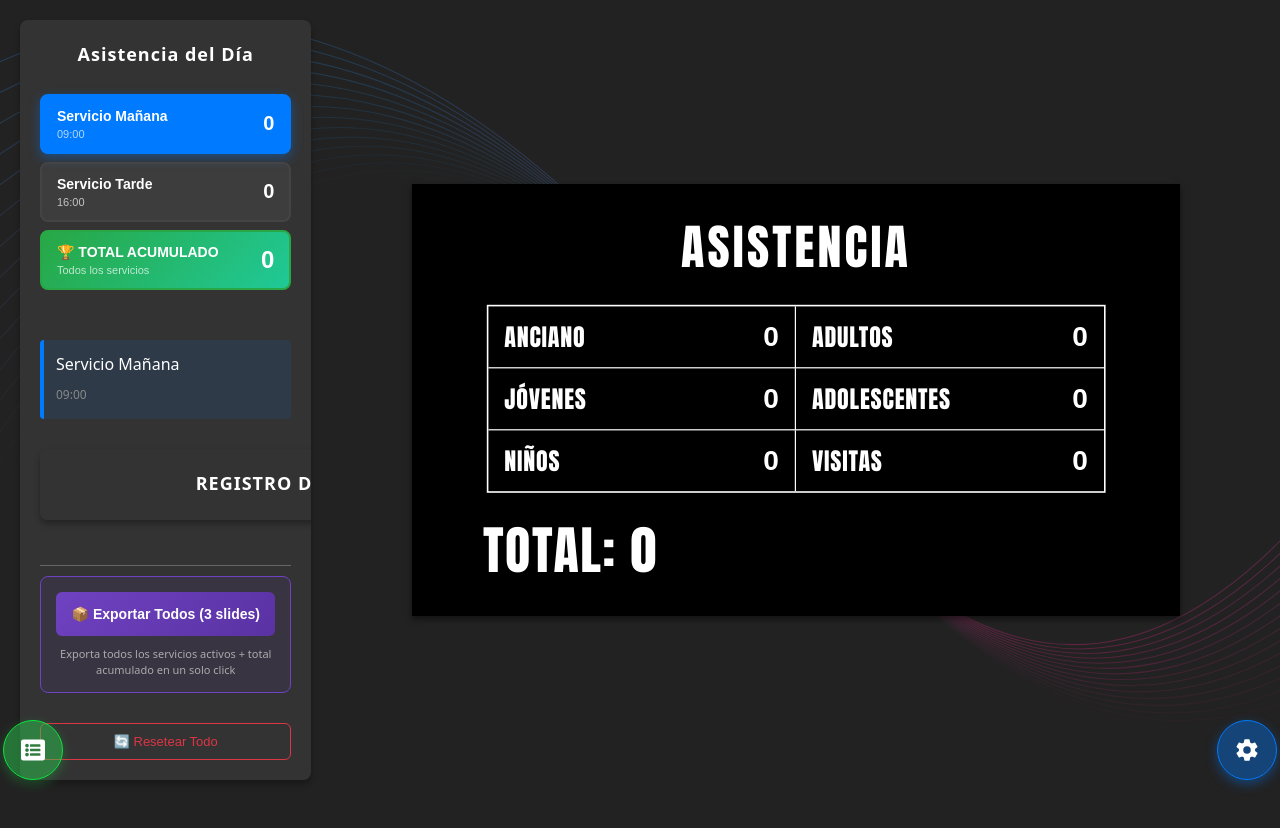
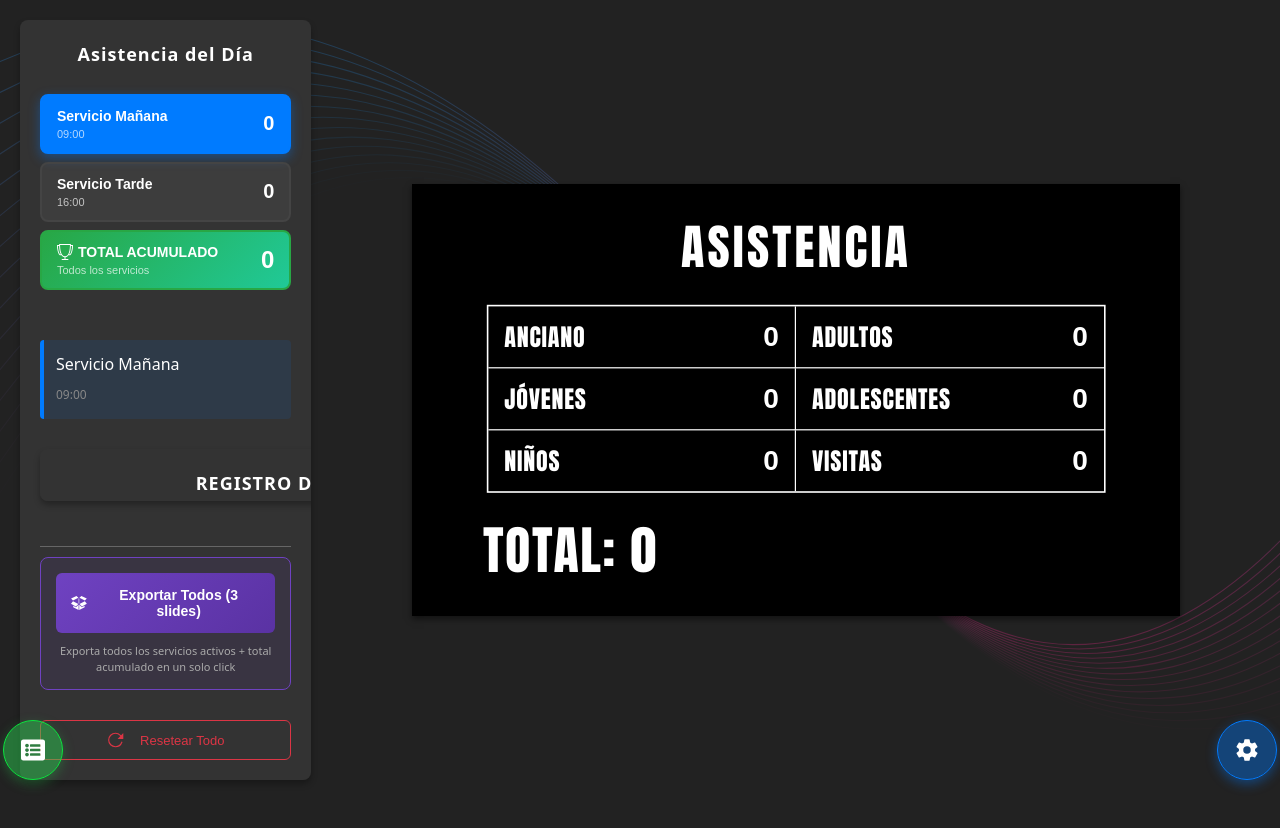
Before and after one commit to jhersara/asipuc, a React (Vite) app in the folder src/renderer/: page / in a window 1280 px wide. Shown: the top 828 px of the page. Built offline with nearby package versions, Linux system fonts and the light colour scheme.

Commit message:
Feat: Implementacion de mejoras en la ui del reguistro de cultos

```diff
--- a/src/renderer/src/App.css
+++ b/src/renderer/src/App.css
@@ -97,15 +97,14 @@ body {
   display: flex;
   flex-direction: column;
   gap: 12px;
-  width: 200px;
 }
 
 .input-group {
   display: flex;
-  justify-content: space-between;
+  justify-content: space-around;
   align-items: center;
+  align-content: space-between;
   gap: 10px;
-  width: 200px;
 }
 
 .input-group label {
--- a/src/renderer/src/App.jsx
+++ b/src/renderer/src/App.jsx
@@ -16,10 +16,10 @@ import { ServiceTabs } from './features/multi-service/components/ServiceTabs';
 import { ServiceManager } from './features/multi-service/components/ServiceManager';
 import { BatchExport } from './features/multi-service/components/BatchExport';
 import { DEFAULT_RESOLUTION } from './core/config/constants';
-import { FaConciergeBell, FaListAlt } from "react-icons/fa";
+import { FaChalkboard, FaChartBar, FaConciergeBell, FaListAlt } from "react-icons/fa";
 import './App.css';
 import './features/multi-service/components/MultiService.css';
-import { IoSettings, IoSettingsSharp } from 'react-icons/io5';
+import { IoReloadSharp, IoSettings, IoSettingsSharp } from 'react-icons/io5';
 
 const AppContent = () => {
   const { theme } = useTheme();
@@ -147,7 +147,7 @@ const AppContent = () => {
           // Vista del total acumulado (solo lectura)
           <div className="accumulated-view">
             <div className="accumulated-notice">
-              📊 Este es el total acumulado de todos los servicios activos
+              <FaChartBar className='icon'/> Este es el total acumulado de todos los servicios activos
             </div>
 
             <div className="inputs-container">
@@ -205,7 +205,7 @@ const AppContent = () => {
               }
             }}
           >
-            🔄 Resetear Todo
+            <IoReloadSharp className='icon'/> Resetear Todo
           </button>
         </div>
       </div>
--- a/src/renderer/src/features/multi-service/components/BatchExport.jsx
+++ b/src/renderer/src/features/multi-service/components/BatchExport.jsx
@@ -9,6 +9,8 @@ import { useTheme } from '../../../core/hooks/useTheme';
 import { getTemplateById } from '../../slide-generator/templates';
 import { DEFAULT_RESOLUTION } from '../../../core/config/constants';
 import { toPng } from 'html-to-image';
+import { GiCardboardBox } from 'react-icons/gi';
+import { IoReloadSharp } from 'react-icons/io5';
 
 export const BatchExport = ({
   services,
@@ -127,12 +129,12 @@ export const BatchExport = ({
       >
         {isExporting ? (
           <>
-            <span className="spinner">⏳</span>
+            <span className="spinner"><IoReloadSharp className='icon'/></span>
             Exportando... {progress}%
           </>
         ) : (
           <>
-            📦 Exportar Todos ({services.filter(s => s.enabled).length + 1} slides)
+            <GiCardboardBox className='icon'/> Exportar Todos ({services.filter(s => s.enabled).length + 1} slides)
           </>
         )}
       </button>
--- a/src/renderer/src/features/multi-service/components/MultiService.css
+++ b/src/renderer/src/features/multi-service/components/MultiService.css
@@ -61,6 +61,8 @@
   display: flex;
   flex-direction: column;
   align-items: flex-start;
+  justify-content: center;
+
   gap: 4px;
 }
 
@@ -68,7 +70,15 @@
   font-size: 14px;
   font-weight: 600;
   color: #fff;
+  display: flex;
+  justify-content: center;
+  align-items: center;
+  gap: 5px;
 }
+.tab-name .icon{
+  font-size: 16px;
+}
+
 
 .tab-time {
   font-size: 11px;
@@ -120,13 +130,21 @@
 
 .accumulated-notice {
   padding: 12px;
-  background: rgba(40, 167, 69, 0.1);
+  background: rgba(40, 167, 70, 0.194);
   border: 1px solid #28a745;
   border-radius: 6px;
-  color: #28a745;
+  color: #0be63e;
   font-size: 13px;
   text-align: center;
   font-weight: 500;
+  display: flex;
+  justify-content: center;
+  align-items: center;
+  gap: 10px;
+}
+.accumulated-notice .icon{
+  font-size: 17px;
+  color: #0be63e;
 }
 
 /* ========================================
@@ -141,6 +159,10 @@
   background: rgba(111, 66, 193, 0.1);
   border: 1px solid #6f42c1;
   border-radius: 8px;
+}
+
+.batch-export .icon {
+  font-size: 18px;
 }
 
 .btn-batch-export {
@@ -537,10 +559,18 @@
   font-size: 13px;
   cursor: pointer;
   transition: all 0.2s;
+  display: flex;
+  justify-content: center;
+  align-items: center;
+  gap: 15px;
+}
+.btn-reset-all .icon{
+  font-size: 18px;
+  font-family: ;
 }
 
 .btn-reset-all:hover {
-  background: #dc3545;
+  background: #dc3546b3;
   color: white;
 }
 
--- a/src/renderer/src/features/multi-service/components/ServiceTabs.jsx
+++ b/src/renderer/src/features/multi-service/components/ServiceTabs.jsx
@@ -5,6 +5,7 @@
  */
 
 import React from 'react';
+import { TfiCup } from 'react-icons/tfi';
 
 export const ServiceTabs = ({
   services,
@@ -43,7 +44,7 @@ export const ServiceTabs = ({
         onClick={() => onShowAccumulated(true)}
       >
         <div className="tab-info">
-          <span className="tab-name">🏆 TOTAL ACUMULADO</span>
+          <span className="tab-name"><TfiCup className='icon'/> TOTAL ACUMULADO</span>
           <span className="tab-time">Todos los servicios</span>
         </div>
         <div className="tab-total total-highlight">
```
